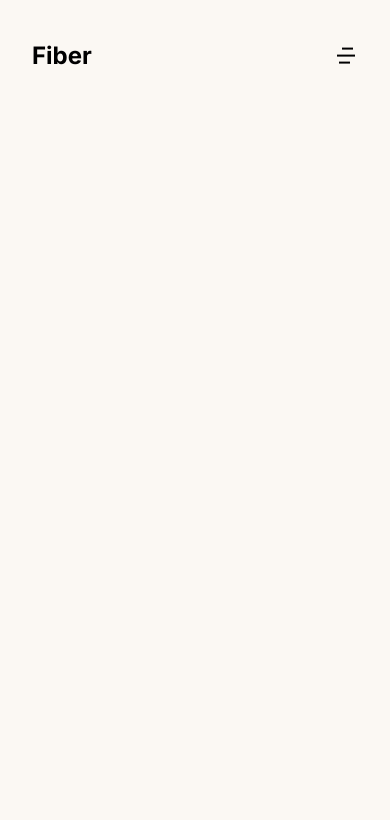
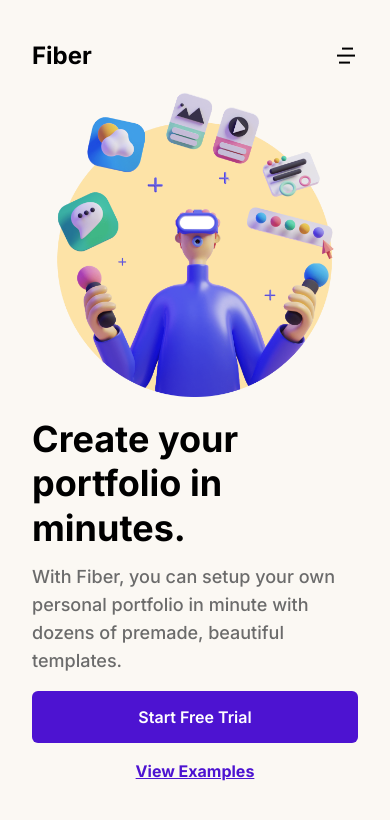
Before and after one commit to Raja-Junaid/Fiber_Landing_Page, a website: page index.html in a window 390 px wide. Drawn offline with nearby package versions, Linux system fonts and the light colour scheme.

Commit message:
Building Hero Section

```diff
--- a/index.html
+++ b/index.html
@@ -25,7 +25,7 @@
     <div class="w-screen h-[152vh] bg-offWhite md:w-screen md:h-screen">
       <!--============================== NAVBAR ==============================-->
       <nav
-        class="relative container mx-auto px-8 py-10 md:py-10 md:px-0 lg:px-16 lg:py-10"
+        class="relative container mx-auto px-8 py-0 pt-10 md:py-10 md:px-0 lg:px-0 lg:py-10"
       >
         <div class="flex justify-between items-center">
           <div>
@@ -68,6 +68,34 @@
         </div>
       </nav>
       <!--====================================================================-->
+
+      <!--========================== HERO SECTION ============================-->
+      <section>
+        <div
+          class="grid grid-cols-1 container mx-auto px-8 py-0 md:py-10 md:px-0 lg:px-0 lg:py-10"
+        >
+          <div class="order-2">
+            <h1 class="text-4xl font-bold w-72 mb-3 leading-[2.8rem]"
+              >Create your portfolio in minutes.</h1
+            >
+            <p class="text-dimGray mb-4 font-medium text-lg"
+              >With Fiber, you can setup your own personal portfolio in minute
+              with dozens of premade, beautiful templates.</p
+            >
+            <button
+              class="px-7 py-3.5 mb-4 text-White w-full font-semibold rounded-md bg-darkPurple hover:bg-lightSlateBlue transition-all ease-in-out"
+              >Start Free Trial</button
+            >
+            <p class="underline text-darkPurple font-bold text-center"
+              >View Examples</p
+            >
+          </div>
+          <div class="mb-5">
+            <img src="Assets/hero-Illustration.png" alt="" />
+          </div>
+        </div>
+      </section>
+      <!--====================================================================-->
     </div>
 
     <!--=============== JavaScript ===============-->
```
Also changed, not shown: css/main.css.
